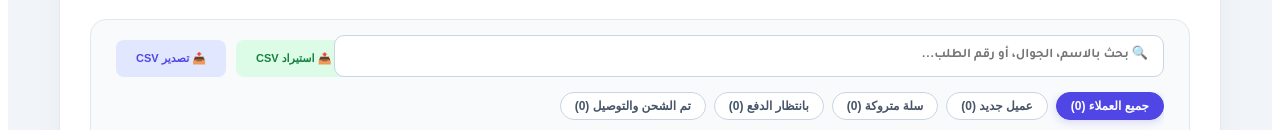
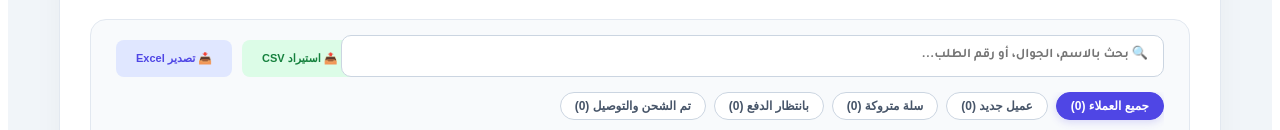
Before and after one commit to engaziasa-lang/engazia-app, a Next.js app: page /hub/whatsapp in a window 1280 px wide. Both pictures are taken after a click on the button "👥 إدارة العملاء". Shown: the part 644-774 px from the top of the page. Built offline with nearby package versions, Linux system fonts and the light colour scheme.

Commit message:
Update page.tsx

```diff
--- a/app/hub/whatsapp/page.tsx
+++ b/app/hub/whatsapp/page.tsx
@@ -268,19 +268,67 @@ export default function EngaziaWhatsAppCRM() {
     window.open(url, '_blank');
   };
 
-  // تصحيح مشكلة حروف اللغة العربية في برنامج إكسل عبر إضافة BOM (\uFEFF) بترميز UTF-8
-  const exportToCSV = () => {
+  // حل جذرى: تصدير البيانات كملف HTML مخصص ليعمل كجدول Excel نظامي يدعم اللغة العربية 100% بدون رموز غريبة
+  const exportToExcel = () => {
     if (contacts.length === 0) return showToast('⚠️ لا توجد بيانات للتصدير.');
-    const headers = "الاسم,الجوال,رقم الطلب,التصنيف,الحالة,إجمالي المشتريات (رس),الملاحظات,التاريخ\n";
-    const rows = contacts.map(c => `"${c.name}","${c.phone}","${c.orderNumber}","${c.category}","${c.status}",${c.amount},"${c.note}","${c.date}"`).join("\n");
 
-    const blob = new Blob(["\uFEFF" + headers + rows], { type: 'text/csv;charset=utf-8;' });
+    let htmlTable = `
+      <html xmlns:o="urn:schemas-microsoft-com:office:office" xmlns:x="urn:schemas-microsoft-com:office:excel" xmlns="http://www.w3.org/TR/REC-html40">
+      <head>
+        <meta charset="utf-8" />
+        <style>
+          body { font-family: 'Tajawal', Tahoma, sans-serif; direction: rtl; }
+          table { border-collapse: collapse; width: 100%; }
+          th { background-color: #4f46e5; color: #ffffff; font-weight: bold; border: 1px solid #cbd5e1; padding: 10px; text-align: center; }
+          td { border: 1px solid #cbd5e1; padding: 8px; text-align: center; mso-number-format:"\\@"; }
+        </style>
+      </head>
+      <body>
+        <table>
+          <thead>
+            <tr>
+              <th>الاسم</th>
+              <th>الجوال</th>
+              <th>رقم الطلب</th>
+              <th>التصنيف</th>
+              <th>الحالة</th>
+              <th>إجمالي المشتريات (رس)</th>
+              <th>الملاحظات</th>
+              <th>التاريخ</th>
+            </tr>
+          </thead>
+          <tbody>
+    `;
+
+    contacts.forEach(c => {
+      htmlTable += `
+        <tr>
+          <td>${c.name}</td>
+          <td>${c.phone}</td>
+          <td>${c.orderNumber}</td>
+          <td>${c.category}</td>
+          <td>${c.status}</td>
+          <td>${c.amount}</td>
+          <td>${c.note || ''}</td>
+          <td>${c.date}</td>
+        </tr>
+      `;
+    });
+
+    htmlTable += `
+          </tbody>
+        </table>
+      </body>
+      </html>
+    `;
+
+    const blob = new Blob(['\ufeff' + htmlTable], { type: 'application/vnd.ms-excel;charset=utf-8;' });
     const url = URL.createObjectURL(blob);
     const link = document.createElement("a");
     link.href = url;
-    link.download = "engazia_crm_export.csv";
+    link.download = `engazia_crm_${storeName.replace(/\s+/g, '_')}.xls`;
     link.click();
-    showToast('📥 تم تصدير ملف العملاء بترميز سليم لإكسل');
+    showToast('📥 تم تصدير ملف إكسل بترميز عربي سليم 100%');
   };
 
   const handleImportCSV = (e: React.ChangeEvent<HTMLInputElement>) => {
@@ -562,7 +610,7 @@ export default function EngaziaWhatsAppCRM() {
                 <div style={{ display: 'flex', gap: '10px' }}>
                   <button className="btn-sm btn-success" style={{ padding: '12px 20px', fontWeight: 800 }} onClick={() => fileInputRef.current?.click()}>📤 استيراد CSV</button>
                   <input type="file" ref={fileInputRef} onChange={handleImportCSV} accept=".csv" style={{ display: 'none' }} />
-                  <button className="btn-sm btn-edit" style={{ padding: '12px 20px', fontWeight: 800 }} onClick={exportToCSV}>📥 تصدير CSV</button>
+                  <button className="btn-sm btn-edit" style={{ padding: '12px 20px', fontWeight: 800 }} onClick={exportToExcel}>📥 تصدير Excel</button>
                 </div>
 
               </div>
```
